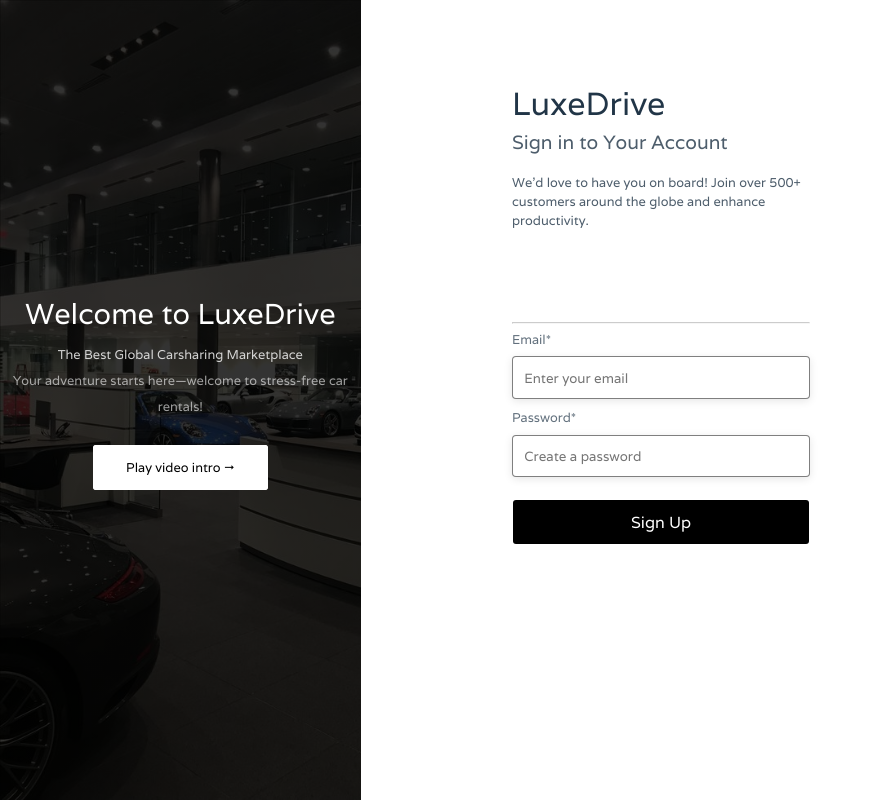
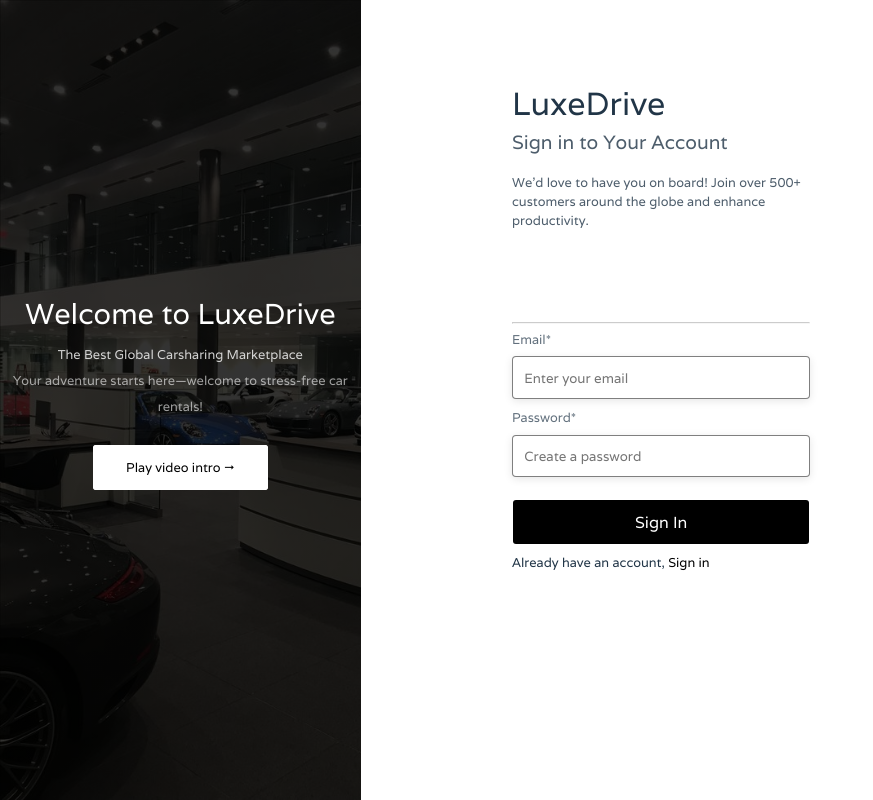
Before and after one commit to precy001/Luxedrive, a React (Vite) app: page /signin in a window 1280 px wide. Shown: the whole page, without its empty margins (0-873 px from the left). Built offline with nearby package versions, Linux system fonts and the light colour scheme.

Commit message:
Minor fixes

```diff
--- a/src/routes/Signin.jsx
+++ b/src/routes/Signin.jsx
@@ -142,8 +142,11 @@ const Signup = () => {
 
                   <div className="sign-up-btn">
                     <button className='the-button' onClick={(event) => handleSubmit(event)}>
-                      Sign Up
+                      Sign In
                     </button>
+                  </div>
+                  <div className="switch">
+                    Already have an account, <Link to="/signin" className='switch-link'>Sign in</Link>
                   </div>
                 </form>
             </div>
--- a/src/routes/Signup.jsx
+++ b/src/routes/Signup.jsx
@@ -193,6 +193,9 @@ const Signup = () => {
                       Sign Up
                     </button>
                   </div>
+                  <div className="switch">
+                    Already have an account, <Link to="/signin" className='switch-link'>Sign in</Link>
+                  </div>
                 </form>
             </div>
         </div>
--- a/src/styles/signup.css
+++ b/src/styles/signup.css
@@ -188,3 +188,12 @@
     padding: .5rem 0;
     transition: .5s ease-in-out;
 }
+
+.switch{
+    font-size: .8rem;
+    margin-top: .5rem;
+}
+
+.switch .switch-link{
+    color: #000;
+}
```
